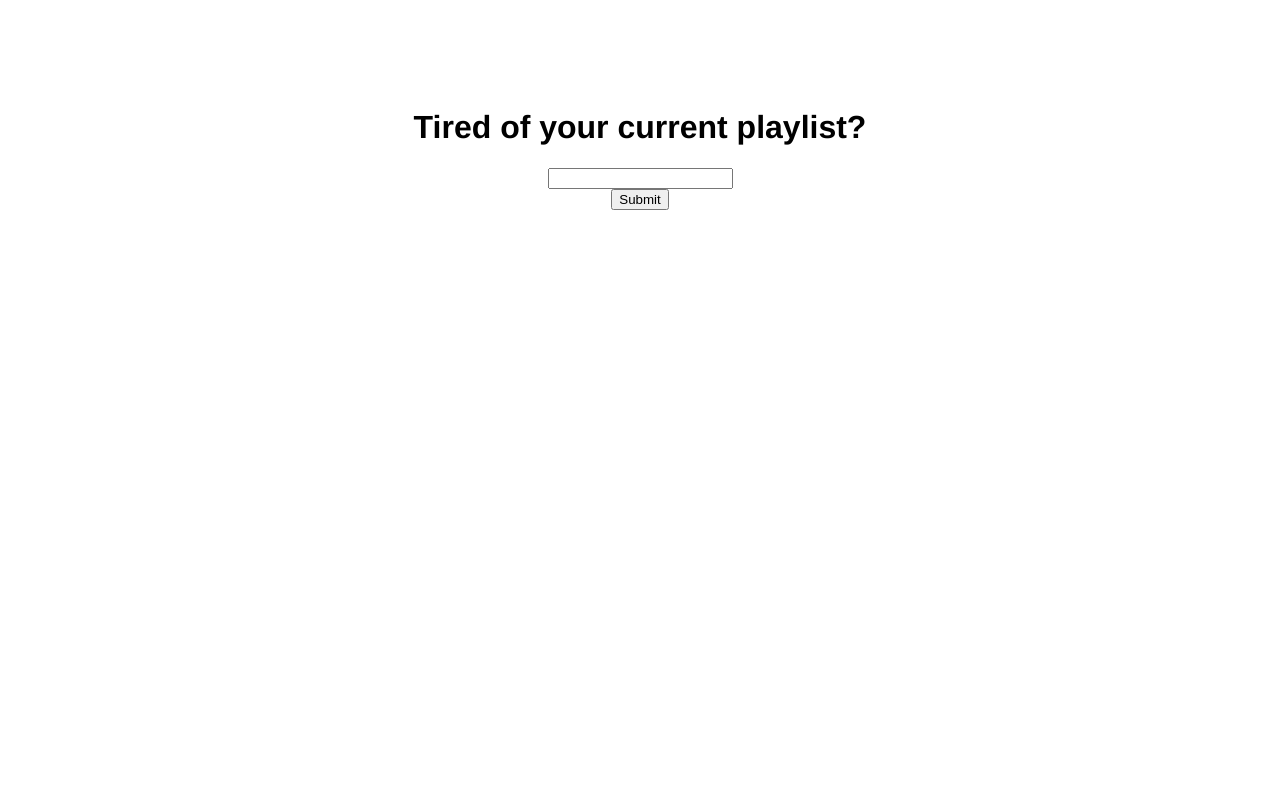
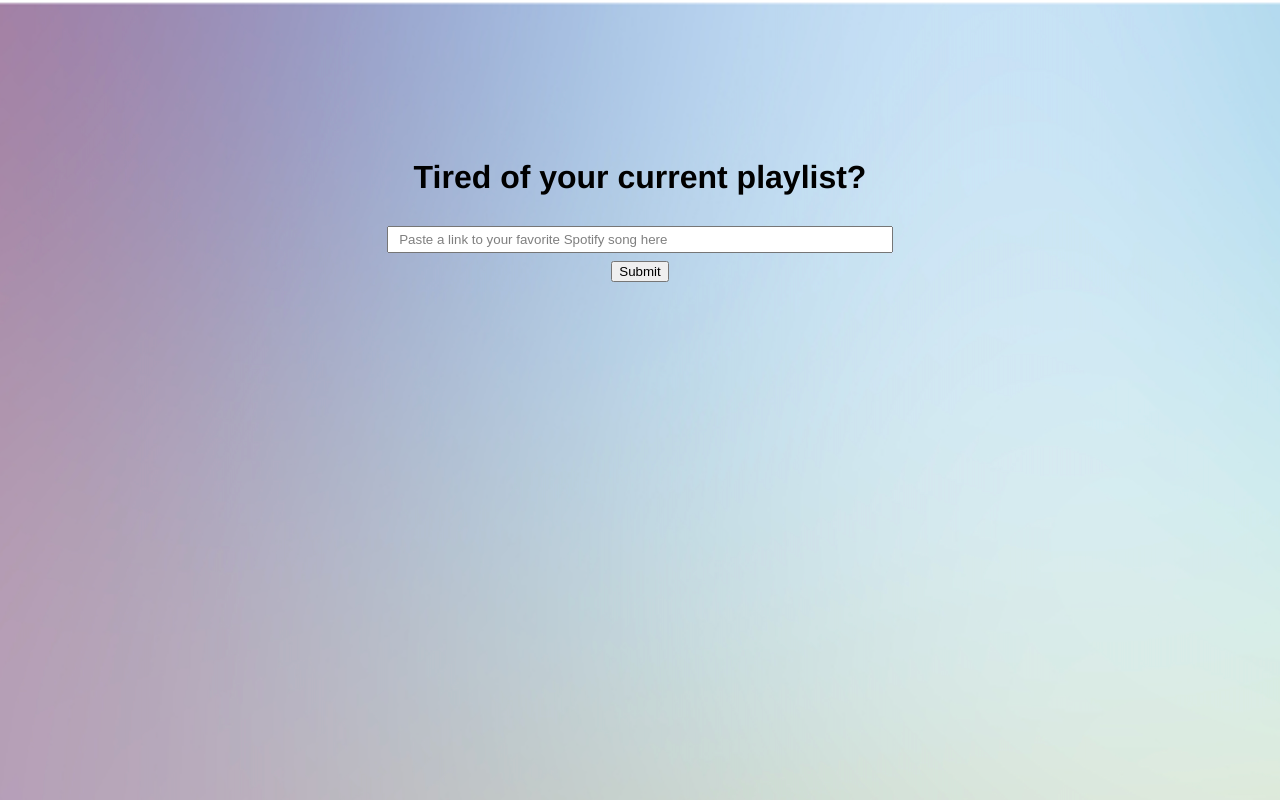
Before and after one commit to laurenszlosek/spotifyRecs, a Flask app: page / in a window 1280 px wide. Run offline with Flask 3, Linux system fonts and the light colour scheme.

Commit message:
first iteration of frontend
has working functionality on a python flask server, needs to be connected to the database

```diff
--- /dev/null
+++ b/frontend/static/css/main.css
@@ -0,0 +1,21 @@
+.header {
+    padding: 65px;
+    text-align: center;
+  }
+body {
+    text-align: center;
+    background-image: url("https://raw.githubusercontent.com/laurenszlosek/spotifyRecs/main/frontend/oldFrontend/gradient.png");
+}
+h1 {
+    font-family: helvetica;
+}
+input{
+    width: 40%;
+    padding: 4px 10px;
+    margin: 8px 0;
+    box-sizing: border-box;
+}
+input::placeholder {
+    opacity: 0.5;
+    color: black;
+}
--- a/frontend/templates/index.html
+++ b/frontend/templates/index.html
@@ -3,14 +3,15 @@
   <head>
     <meta charset="utf-8">
     <title>Give Me A Song!</title>
+    <link rel="stylesheet" href="{{ url_for('static', filename='css/main.css') }}">
   </head>
 
   <body>
-    <div style="vbackground-size: cover; height:480px; padding-top:80px; text-align: center;">
-    <h1 align="center" style="font-family:helvetica">Tired of your current playlist?</h1>
+    <div class="header"></div>
+    <h1 style="font-family:helvetica">Tired of your current playlist?</h1>
 
     <form action="/" method="POST">
-      <input type="text" id="user_input" name="user_input" required>
+      <input placeholder="Paste a link to your favorite Spotify song here" type="text" id="user_input" name="user_input" required>
       <br><button type="submit">Submit</button>
     </form>
 
--- a/frontend/user_input.txt
+++ b/frontend/user_input.txt
@@ -1 +1 @@
-vroom vroom
+hello.com
```
